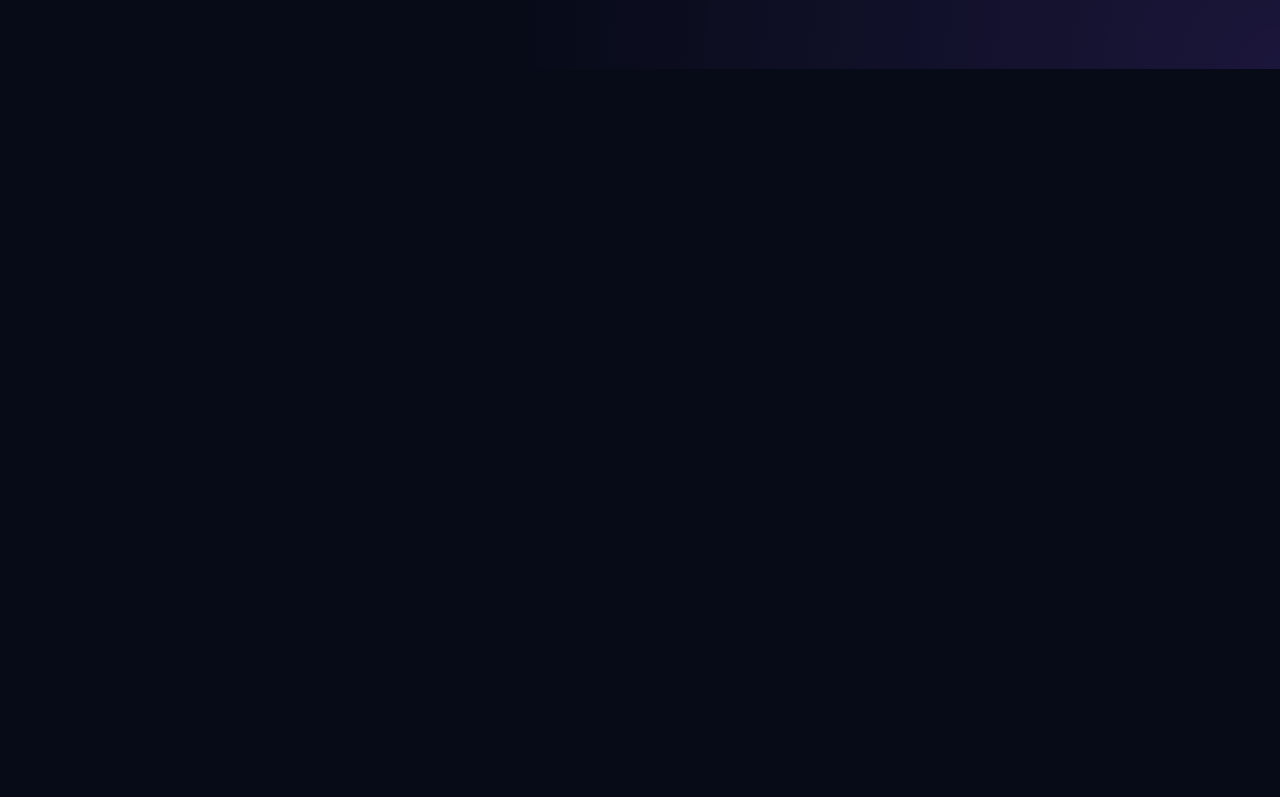
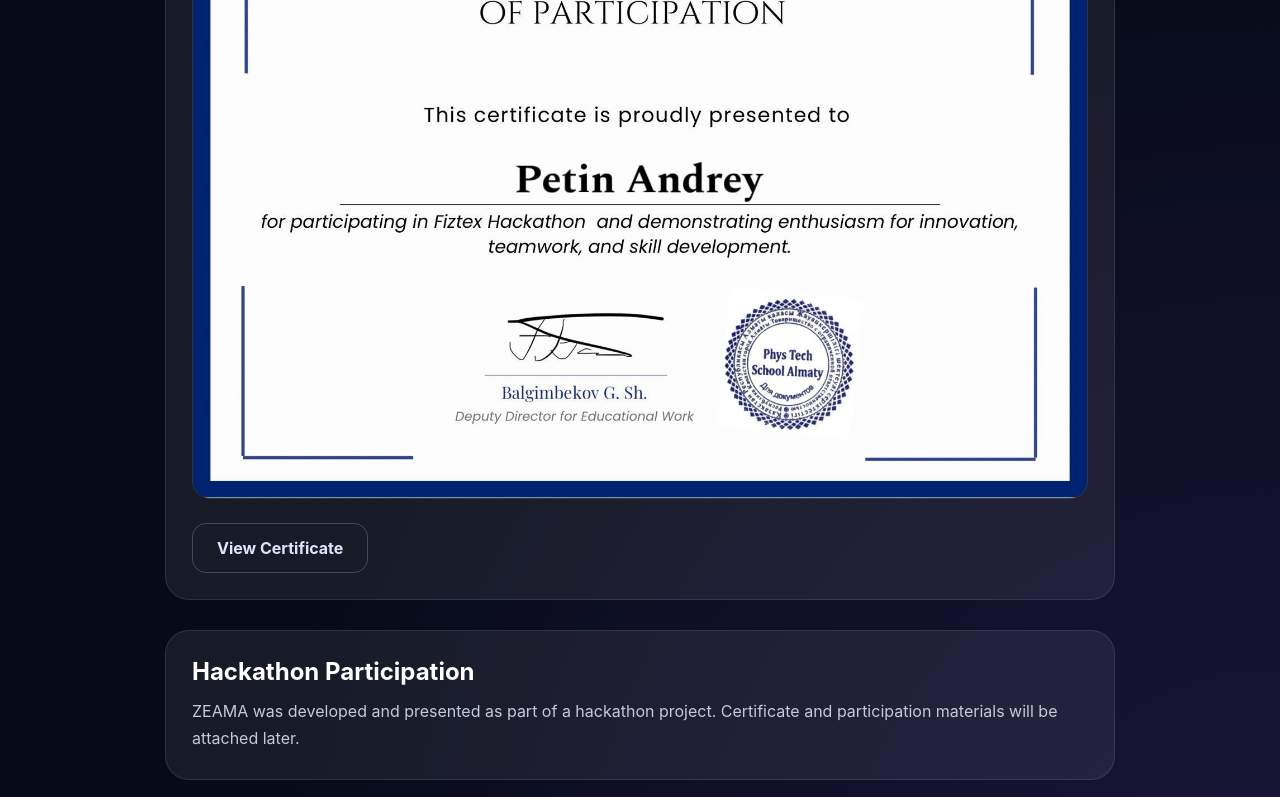
Before and after one commit to AndreyPetin19/PORTFOLIO, a React (Vite) app: page /projects/zeama in a window 1280 px wide. Shown: the part 1700-2497 px from the top of the page. Before the commit the page ends 1769 px from the top, so only its background shows below. Built offline with nearby package versions, Linux system fonts and the light colour scheme.

Commit message:
add sertificate

```diff
--- a/src/Zeama.jsx
+++ b/src/Zeama.jsx
@@ -74,7 +74,30 @@ function Zeama() {
             <span>Vercel</span>
           </div>
         </div>
+      <div className="case-block">
+  <h3>Hackathon Certificate</h3>
 
+  <p>
+    ZEAMA was presented as part of a hackathon project.
+  </p>
+
+  <img
+    src="/zeama-certificate.jpg"
+    alt="ZEAMA Certificate"
+    className="certificate-image"
+  />
+
+  <div style={{ marginTop: "20px" }}>
+    <a
+      href="/zeama-certificate.jpg"
+      target="_blank"
+      rel="noopener noreferrer"
+      className="btn secondary"
+    >
+      View Certificate
+    </a>
+  </div>
+</div>
         <div className="case-block">
           <h3>Hackathon Participation</h3>
 
--- a/src/index.css
+++ b/src/index.css
@@ -599,3 +599,10 @@ a {
 .project-card:first-child {
   margin-bottom: 32px;
 }
+
+.certificate-image {
+  width: 100%;
+  margin-top: 20px;
+  border-radius: 18px;
+  border: 1px solid rgba(255,255,255,0.1);
+}
```
Also changed, not shown: public/zeama-certificate.jpg (added).
